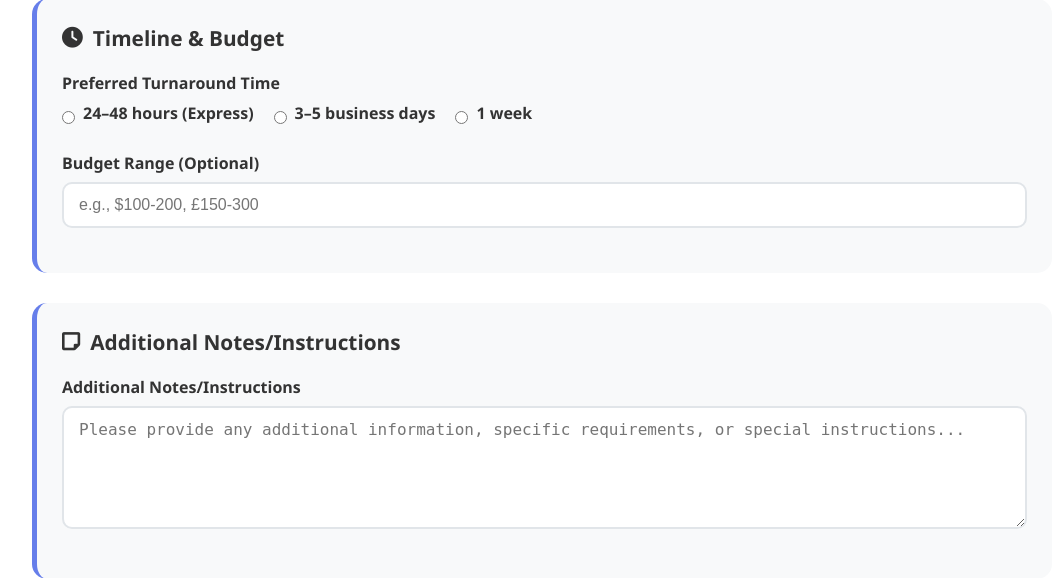
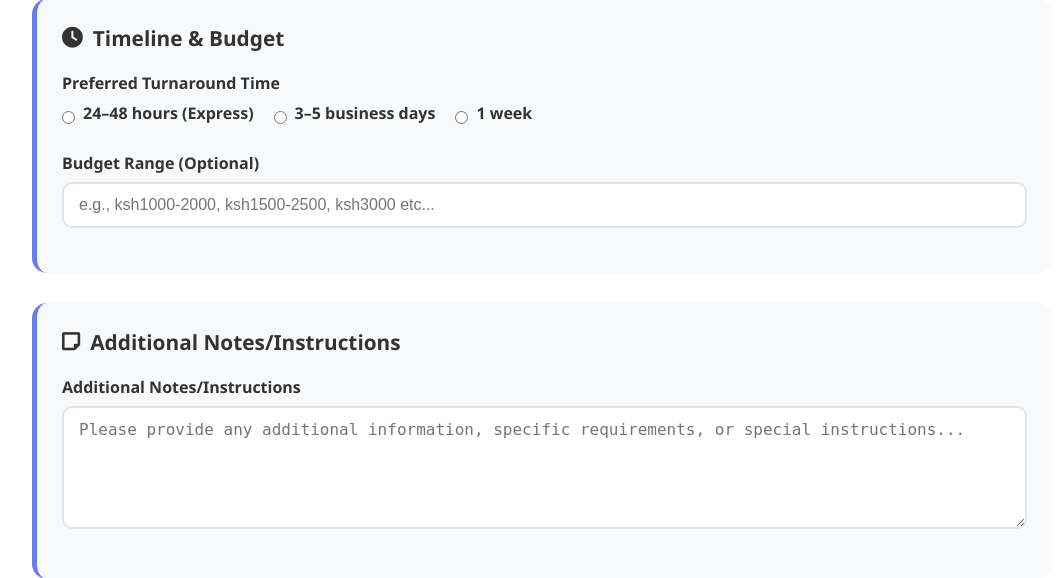
Before and after one commit to tchasinga/cv-forms-submissions, a PHP site: page / in a window 1280 px wide. Shown: the part 2340-2918 px from the top of the page, without its empty margins (98-1156 px from the left). Run offline with PHP 8.4, Linux system fonts and the light colour scheme.

Commit message:
Update budget range placeholder text in CV submission form for clarity

```diff
--- a/index.php
+++ b/index.php
@@ -678,7 +678,7 @@ if ($_SERVER['REQUEST_METHOD'] === 'POST') {
 
                     <div class="form-group">
                         <label for="budget_range">Budget Range (Optional)</label>
-                        <input type="text" id="budget_range" name="budget_range" placeholder="e.g., $100-200, £150-300">
+                        <input type="text" id="budget_range" name="budget_range" placeholder="e.g., ksh1000-2000, ksh1500-2500, ksh3000 etc...">
                     </div>
                 </div>
 
```
